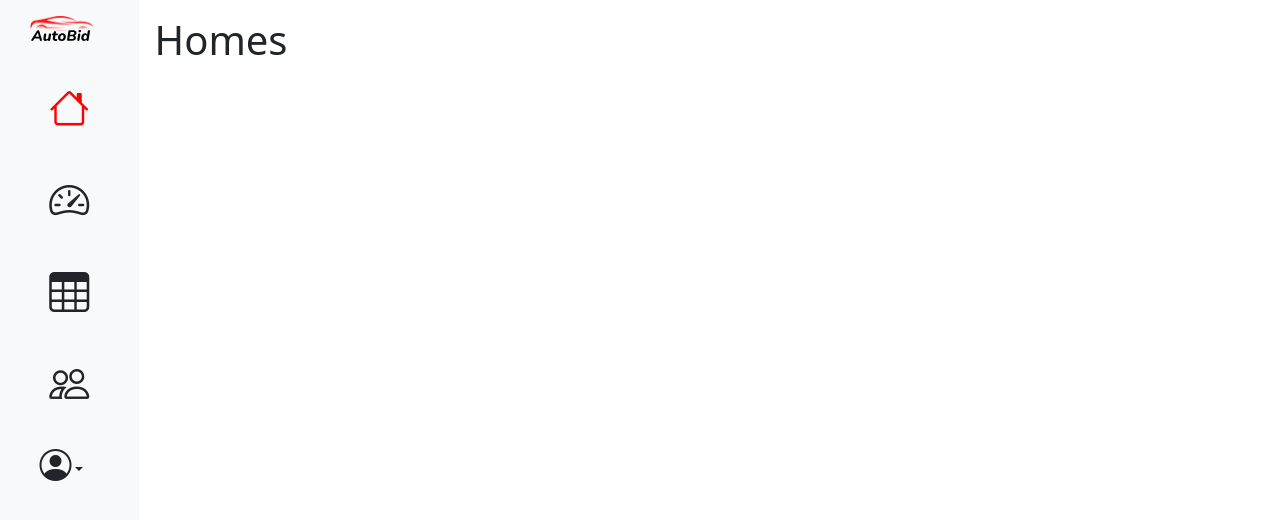
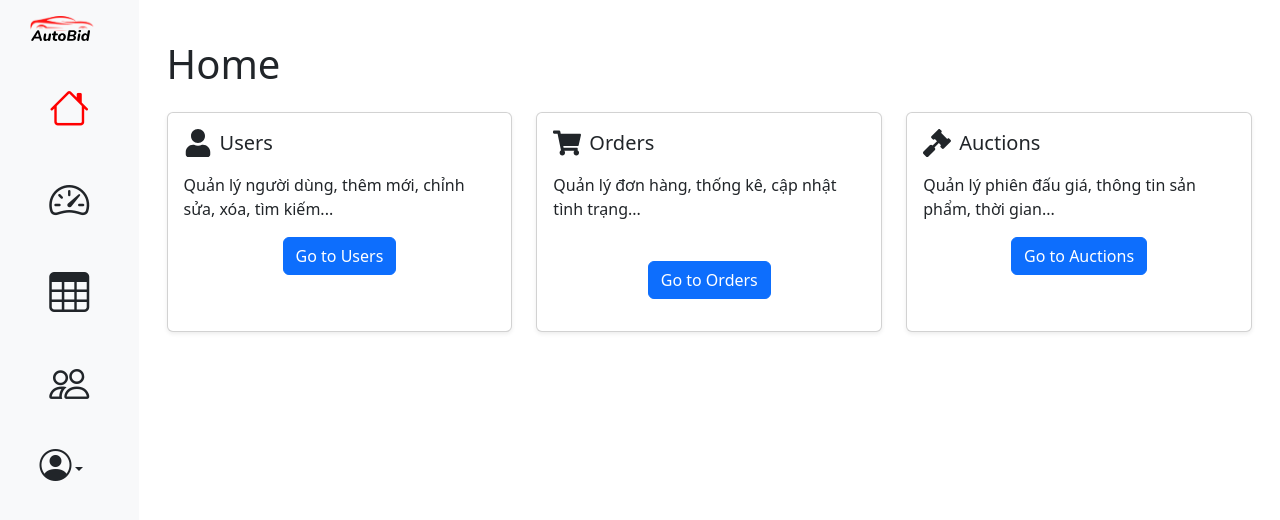
Before and after one commit to baohm88/autobid, a React (Vite) app: page /homes in a window 1280 px wide. Shown: the top 520 px of the page. Built offline with nearby package versions, Linux system fonts and the light colour scheme; sample sign-in values are in the browser's storage.

Commit message:
1/3/2025 update 7h16 Homes.jsx

```diff
--- a/src/components/admin/Homes.jsx
+++ b/src/components/admin/Homes.jsx
@@ -1,8 +1,76 @@
-import { useState } from "react";
-export default function Auctions() {
+import { Container, Row, Col, Card, Button } from "react-bootstrap";
+import { FaUser, FaShoppingCart, FaGavel } from "react-icons/fa";
+import { Link } from "react-router-dom"; // import Link
+
+export default function Home() {
     return (
-        <div>
-            <h1>Homes</h1>
-        </div>
+        <Container className="py-4">
+            <h1 className="mb-4">Home</h1>
+            <Row className="g-4">
+                {/* Phần Users */}
+                <Col md={4}>
+                    <Card className="h-100 shadow-sm">
+                        <Card.Body>
+                            <div className="d-flex align-items-center mb-3">
+                                <FaUser size={28} className="me-2" />
+                                <Card.Title className="mb-0">Users</Card.Title>
+                            </div>
+                            <Card.Text>
+                                Quản lý người dùng, thêm mới, chỉnh sửa, xóa, tìm kiếm...
+                            </Card.Text>
+                            {/* Link đến /users */}
+                            <div className="d-flex align-items-center mb-3 justify-content-center">
+                            <Link to="/users">
+                                <Button variant="primary">Go to Users</Button>
+                            </Link>
+                            </div>
+                        </Card.Body>
+                    </Card>
+                </Col>
+
+                {/* Phần Orders */}
+                <Col md={4}>
+                    <Card className="h-100 shadow-sm">
+                        <Card.Body>
+                            <div className="d-flex align-items-center mb-3">
+                                <FaShoppingCart size={28} className="me-2" />
+                                <Card.Title className="mb-0">Orders</Card.Title>
+                            </div>
+                            <Card.Text>
+                                Quản lý đơn hàng, thống kê, cập nhật tình trạng...
+                            </Card.Text>
+                            {/* Link đến /orders */}
+                            <Link to="/orders">
+                                <div className="d-flex align-items-center mb-3 justify-content-center">
+                                    <Button className="mt-4" variant="primary">Go to Orders</Button>
+                                </div>
+
+                            </Link>
+                        </Card.Body>
+                    </Card>
+                </Col>
+
+                {/* Phần Auctions */}
+                <Col md={4}>
+                    <Card className="h-100 shadow-sm">
+                        <Card.Body>
+                            <div className="d-flex align-items-center mb-3">
+                                <FaGavel size={28} className="me-2" />
+                                <Card.Title className="mb-0">Auctions</Card.Title>
+                            </div>
+                            <Card.Text>
+                                Quản lý phiên đấu giá, thông tin sản phẩm, thời gian...
+                            </Card.Text>
+                            {/* Link đến /auctions */}
+                            <div className="d-flex align-items-center mb-3 justify-content-center">
+                            <Link to="/auctions">
+                                <Button variant="primary">Go to Auctions</Button>
+                            </Link>
+                            </div>
+                        </Card.Body>
+                    </Card>
+                </Col>
+            </Row>
+        </Container>
     );
 }
```
